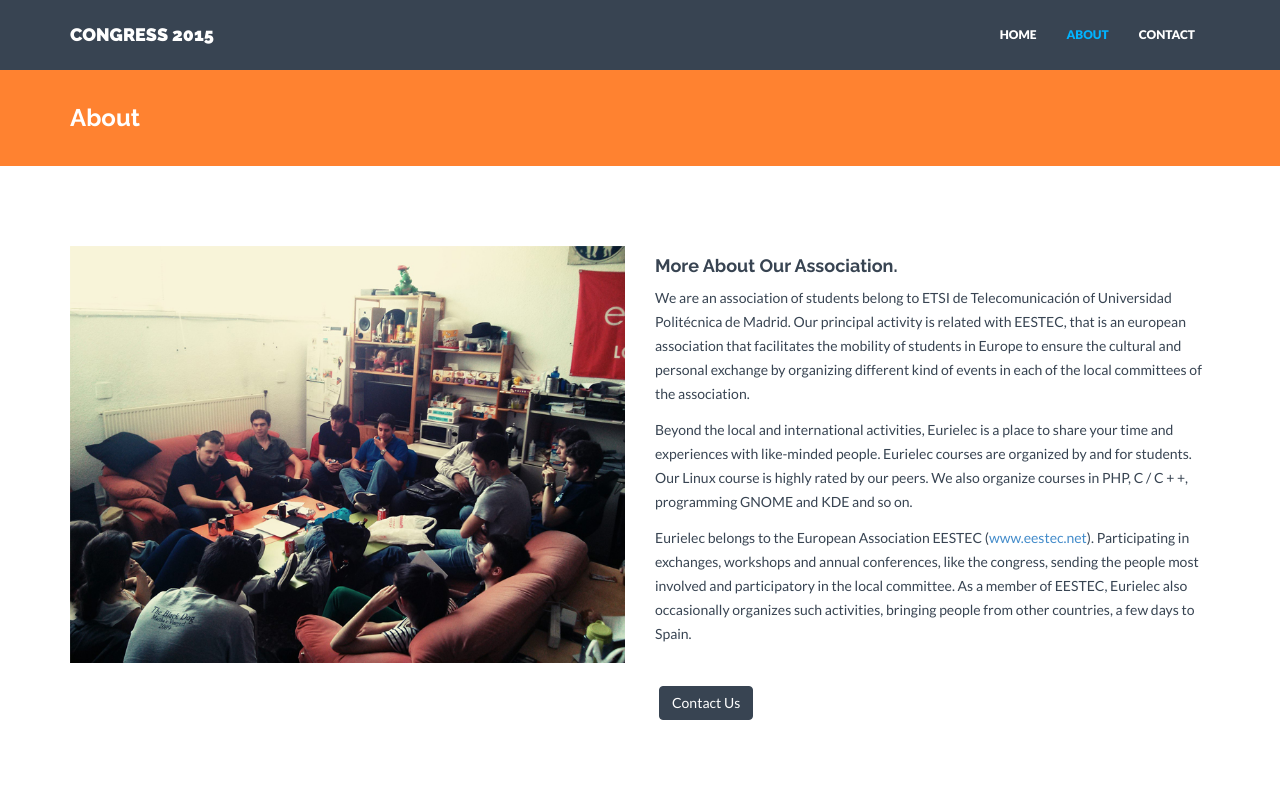
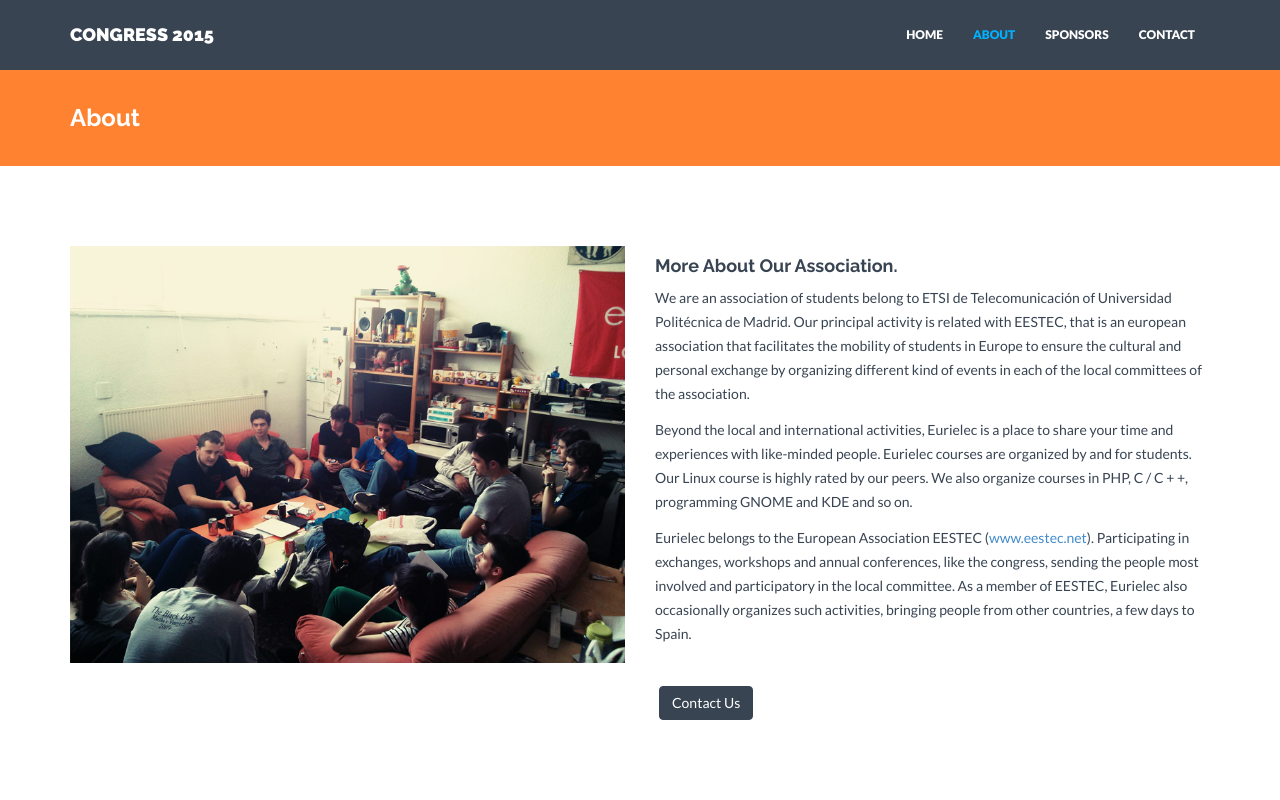
Before and after one commit to guillego/coc2015, a plain HTML site: page about.html in a window 1280 px wide. Shown: the top 800 px of the page. Drawn offline with nearby package versions, Linux system fonts and the light colour scheme.

Commit message:
Update about.html

```diff
--- a/about.html
+++ b/about.html
@@ -48,6 +48,7 @@
           <ul class="nav navbar-nav">
             <li><a href="index.html">HOME</a></li>
             <li class="active"><a href="about.html">ABOUT</a></li>
+             <li><a href="sponsors.html">SPONSORS</a></li>
             <li><a href="contact.html">CONTACT</a></li>
                         <!--<li class="dropdown">
               <a href="#" class="dropdown-toggle" data-toggle="dropdown">PAGES <b class="caret"></b></a>
```
